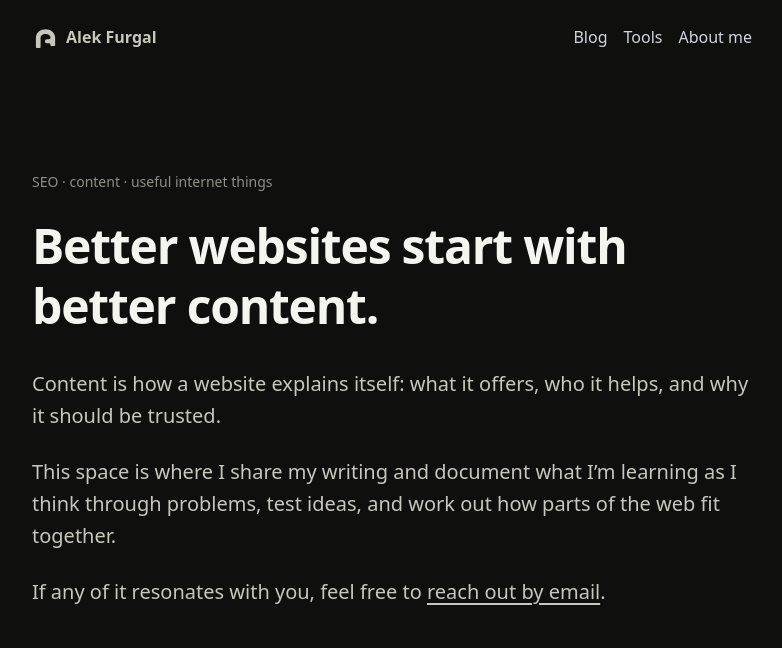
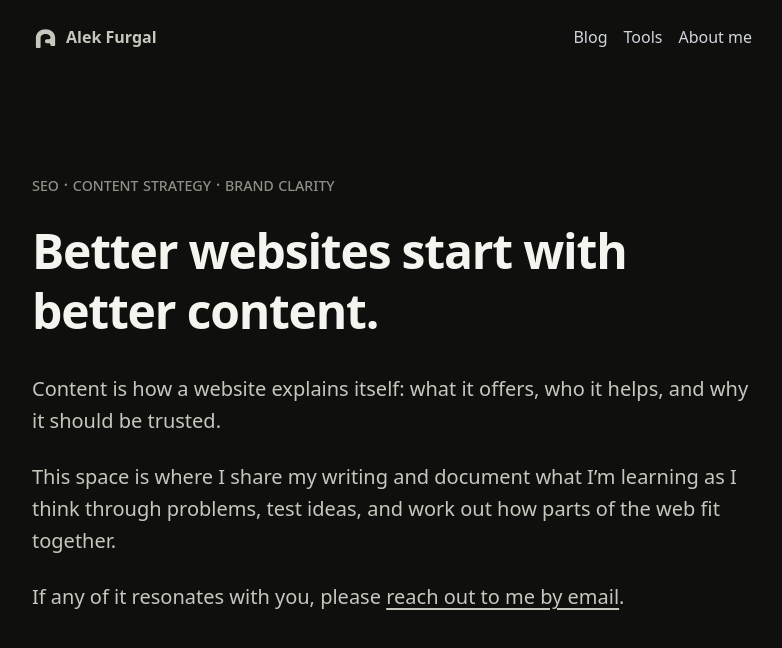
Before and after one commit to alfurg/alekfurgal.com, a Next.js app: page / in a window 1280 px wide. Shown: the top 648 px of the page, without its empty margins (248-1030 px from the left). Built offline with nearby package versions, Linux system fonts and the light colour scheme.

Commit message:
Update page.tsx

```diff
--- a/app/page.tsx
+++ b/app/page.tsx
@@ -1,8 +1,8 @@
 export default function Home() {
   return (
     <main className="min-h-screen bg-[#0f0f0e] px-6 py-24 max-w-3xl mx-auto">
-      <p className="text-sm text-[#8f8f86] mb-6">
-        SEO · content · useful internet things
+      <p className="text-sm text-[#8f8f86] mb-6 text-[1.1rem] [font-variant-caps:all-small-caps]" >
+        SEO · content strategy · brand clarity
       </p>
 
       <h1 className="text-5xl font-bold tracking-tight leading-tight mb-8 text-[#f5f5f0]">
@@ -19,10 +19,10 @@ export default function Home() {
          test ideas, and work out how parts of the web fit together.
         </p>
 
-        <p>If any of it resonates with you, feel free to {" "}
+        <p>If any of it resonates with you, please {" "}
           <a href="mailto:aleksanderfurgal@gmail.com"
           className="underline underline-offset-4 hover:text-white">
-          reach out by email
+          reach out to me by email
           </a>
           .
         </p>
```
